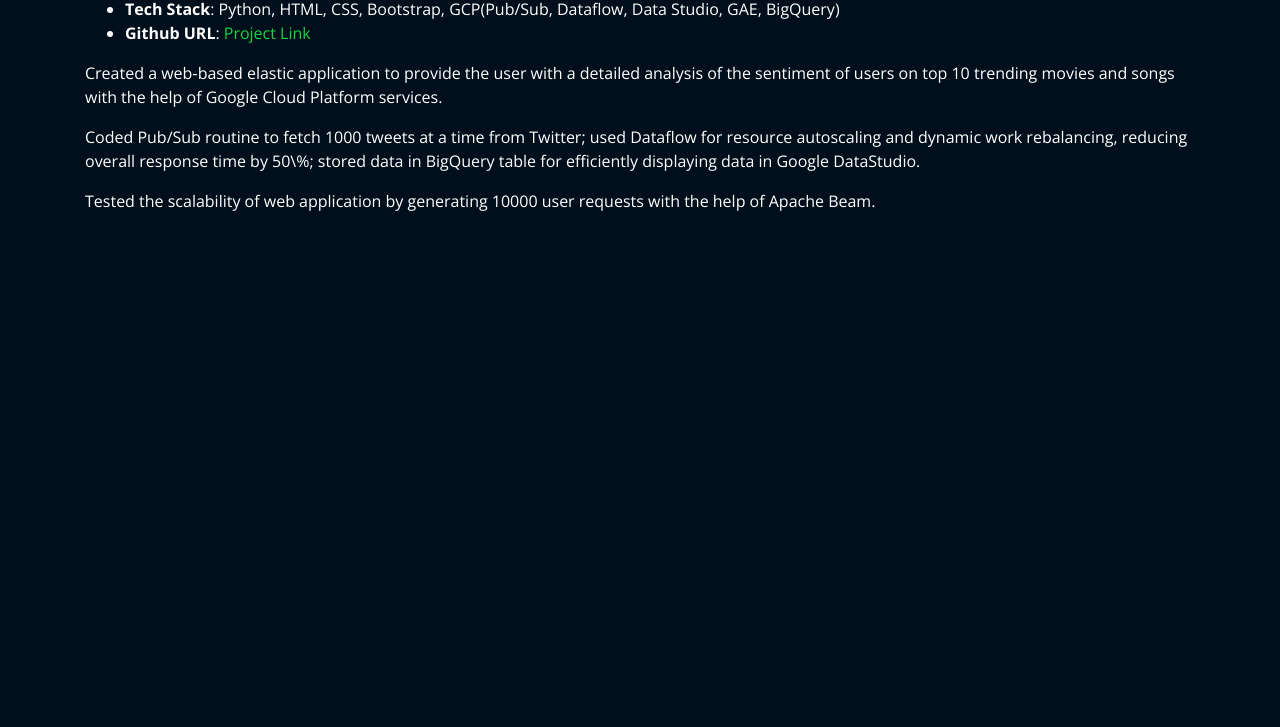
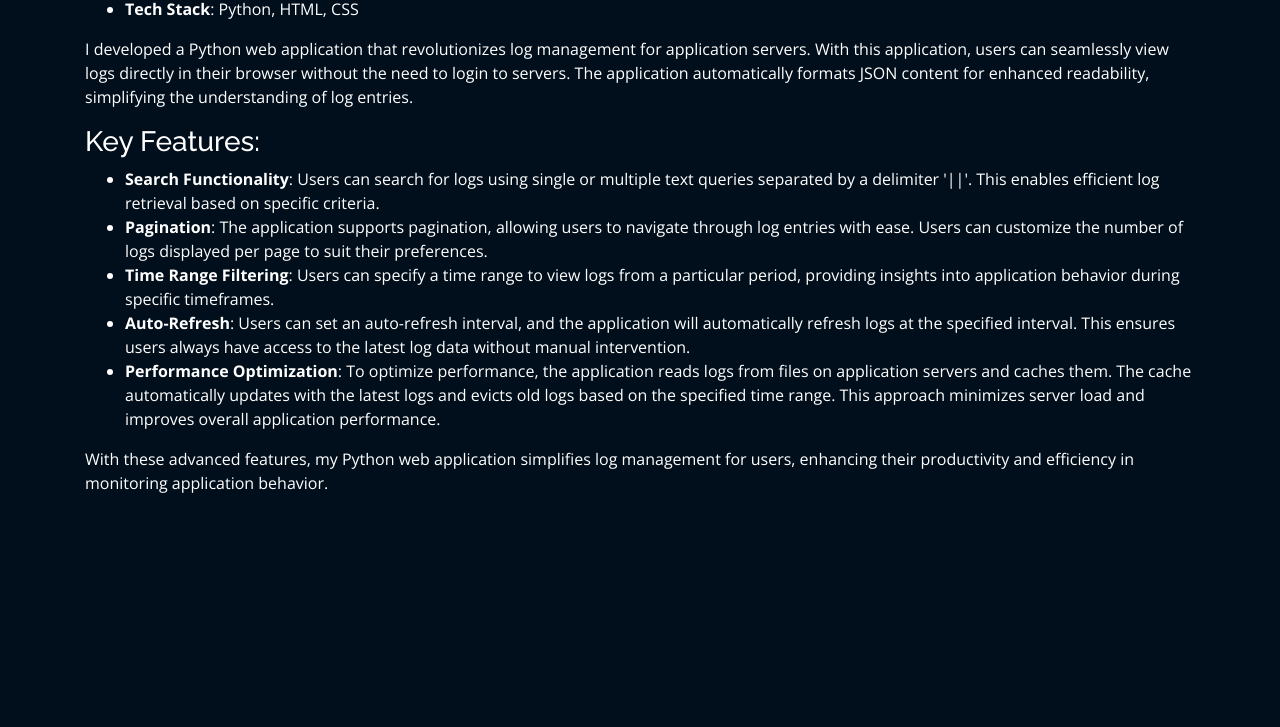
Before and after one commit to kvin101/kvin101.github.io, a plain HTML site: page projects/loganalysis.html in a window 1280 px wide. Shown: the part 73-800 px from the top of the page. Drawn offline with nearby package versions, Linux system fonts and the light colour scheme; files whose address does not match are found by name.

Commit message:
updates-1

```diff
--- a/projects/twitteranalysis.html
+++ b/projects/loganalysis.html
@@ -1,4 +1,5 @@
 <html lang="en">
+
   <head>
     <meta charset="utf-8" />
     <meta content="width=device-width, initial-scale=1.0" name="viewport" />
@@ -14,24 +15,14 @@
     <!-- Google Fonts -->
     <link
       href="https://fonts.googleapis.com/css?family=Open+Sans:300,300i,400,400i,600,600i,700,700i|Raleway:300,300i,400,400i,500,500i,600,600i,700,700i|Poppins:300,300i,400,400i,500,500i,600,600i,700,700i"
-      rel="stylesheet"
-    />
+      rel="stylesheet" />
 
     <!-- Vendor CSS Files -->
-    <link
-      href="../assets/vendor/bootstrap/css/bootstrap.min.css"
-      rel="stylesheet"
-    />
+    <link href="../assets/vendor/bootstrap/css/bootstrap.min.css" rel="stylesheet" />
     <link href="../assets/vendor/icofont/icofont.min.css" rel="stylesheet" />
     <link href="../assets/vendor/remixicon/remixicon.css" rel="stylesheet" />
-    <link
-      href="../assets/vendor/owl.carousel/assets/owl.carousel.min.css"
-      rel="stylesheet"
-    />
-    <link
-      href="../assets/vendor/boxicons/css/boxicons.min.css"
-      rel="stylesheet"
-    />
+    <link href="../assets/vendor/owl.carousel/assets/owl.carousel.min.css" rel="stylesheet" />
+    <link href="../assets/vendor/boxicons/css/boxicons.min.css" rel="stylesheet" />
     <link href="../assets/vendor/venobox/venobox.css" rel="stylesheet" />
 
     <!-- Template Main CSS File -->
@@ -53,38 +44,64 @@
           <div class="row">
             <div class="col-lg-12 portfolio-info">
               <br />
-              <h2 style="color: #12d640">Image Generator</h2>
+              <h2 style="color: #12d640">Python Web Application for Log Display</h2>
               <ul>
                 <li>
-                  <strong>Tech Stack</strong>: Python, HTML, CSS, Bootstrap,
-                  GCP(Pub/Sub, Dataflow, Data Studio, GAE, BigQuery)
+                  <strong>Tech Stack</strong>: Python, HTML, CSS
                 </li>
-                <li>
+                <!-- <li>
                   <strong>Github URL</strong>:
                   <a
                     href="https://github.com/kvin101/TwitterAnalysis"
                     target="_blank"
                     >Project Link</a
                   >
-                </li>
+                </li> -->
               </ul>
 
               <p>
-                Created a web‑based elastic application to provide the user with
-                a detailed analysis of the sentiment of users on top 10 trending
-                movies and songs with the help of Google Cloud Platform
-                services.
+                I developed a Python web application that revolutionizes log management for application servers. With
+                this application, users can seamlessly view
+                logs directly in their browser without the need to login to servers. The application automatically
+                formats JSON content for enhanced readability,
+                simplifying the understanding of log entries.
               </p>
+              <h3>Key Features:</h3>
+              <ul>
+                <li>
+                  <strong>Search Functionality</strong>: Users can search for logs using single or multiple text queries
+                  separated by
+                  a delimiter '||'. This enables efficient log retrieval based on specific criteria.
+                </li>
+                <li>
+                  <strong>Pagination</strong>: The application supports pagination, allowing users to navigate through
+                  log entries
+                  with ease. Users can customize the number of logs displayed per page to suit their preferences.
+                </li>
+                <li>
+                  <strong>Time Range Filtering</strong>: Users can specify a time range to view logs from a particular
+                  period,
+                  providing insights into application behavior during specific timeframes.
+                </li>
+                <li>
+                  <strong>Auto-Refresh</strong>: Users can set an auto-refresh interval, and the application will
+                  automatically
+                  refresh logs at the specified interval. This ensures users always have access to the latest log data
+                  without manual
+                  intervention.
+                </li>
+                <li>
+                  <strong>Performance Optimization</strong>: To optimize performance, the application reads logs from
+                  files on
+                  application servers and caches them. The cache automatically updates with the latest logs and evicts
+                  old logs based
+                  on the specified time range. This approach minimizes server load and improves overall application
+                  performance.
+                </li>
+              </ul>
               <p>
-                Coded Pub/Sub routine to fetch 1000 tweets at a time from
-                Twitter; used Dataflow for resource autoscaling and dynamic work
-                rebalancing, reducing overall response time by 50\%; stored data
-                in BigQuery table for efficiently displaying data in Google
-                DataStudio.
-              </p>
-              <p>
-                Tested the scalability of web application by generating 10000
-                user requests with the help of Apache Beam.
+                With these advanced features, my Python web application simplifies log management for users, enhancing their
+                productivity and efficiency in monitoring application behavior.
               </p>
             </div>
           </div>
@@ -135,4 +152,5 @@
       }
     </script>
   </body>
+
 </html>
```
Also changed, not shown: index.html (+24 -15 lines), assets/img/project/logviewer-logo.jpg (added), assets/img/project/logviewer.jpg (added).
